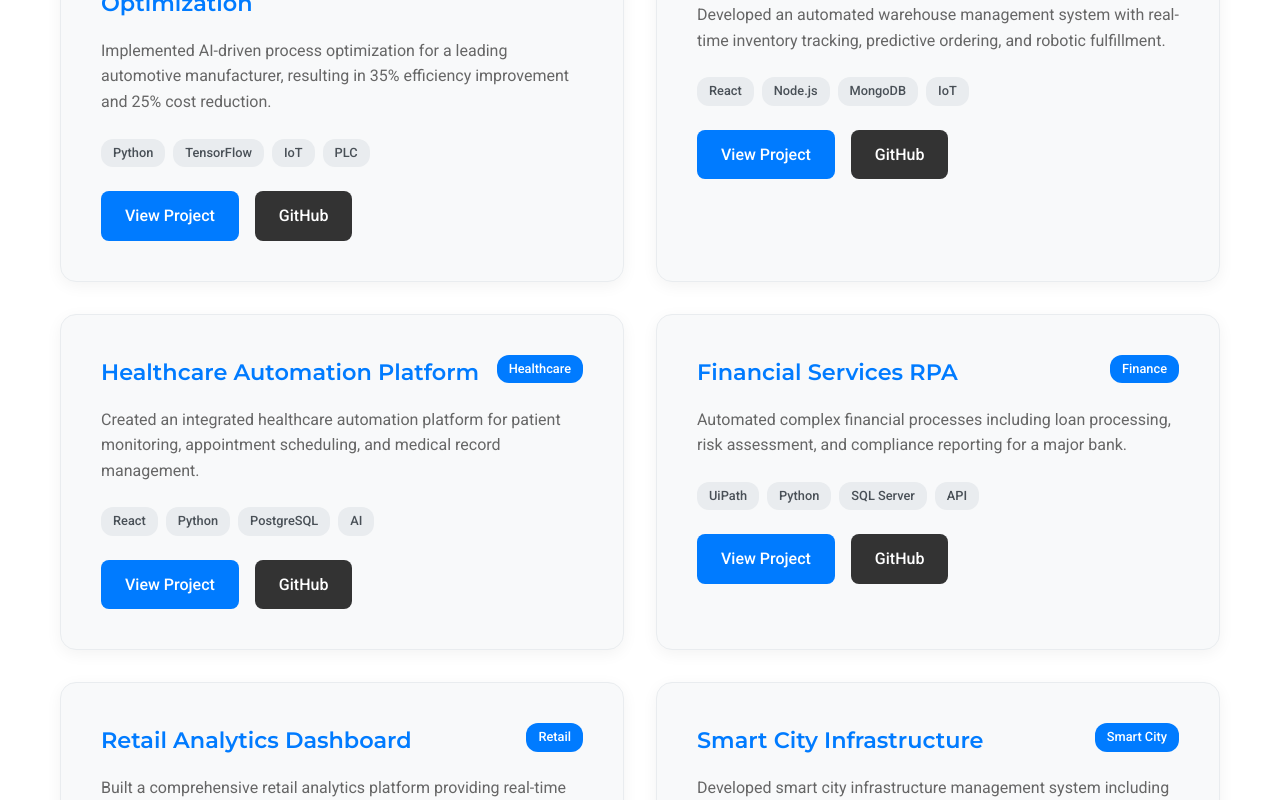
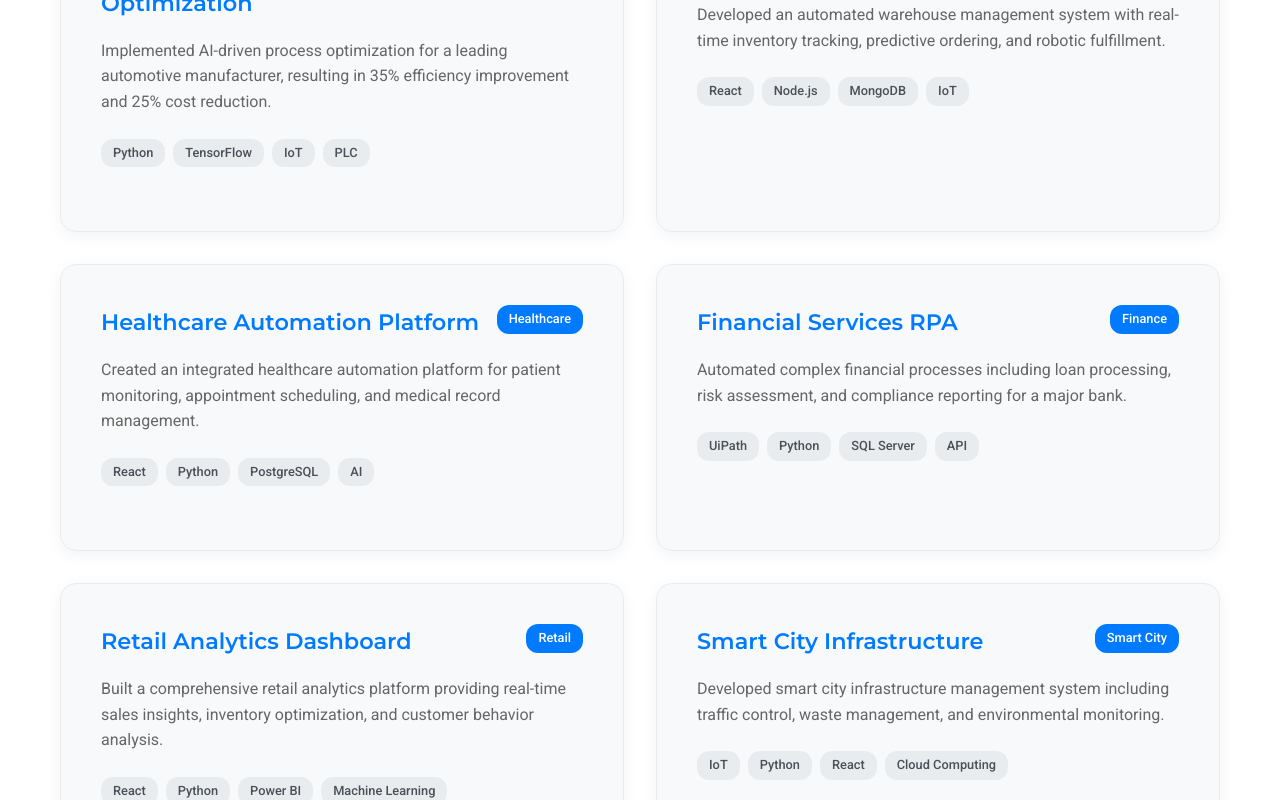
Before and after one commit to OmShrikhande/Eistatech-Site, a React (Vite) app: page /portfolio in a window 1280 px wide. Shown: the part 2180-2980 px from the top of the page. Built offline with nearby package versions, Linux system fonts and the light colour scheme.

Commit message:
update portfoilo page

```diff
--- a/src/pages/Portfolio.css
+++ b/src/pages/Portfolio.css
@@ -173,40 +173,7 @@
   font-weight: 500;
 }
 
-.project-links {
-  display: flex;
-  gap: 1rem;
-}
 
-.project-link, .github-link {
-  display: inline-flex;
-  align-items: center;
-  padding: 0.75rem 1.5rem;
-  border-radius: 8px;
-  text-decoration: none;
-  font-weight: 500;
-  transition: all 0.3s ease;
-}
-
-.project-link {
-  background: #007bff;
-  color: #fff;
-}
-
-.project-link:hover {
-  background: #0056b3;
-  transform: translateY(-2px);
-}
-
-.github-link {
-  background: #333;
-  color: #fff;
-}
-
-.github-link:hover {
-  background: #24292e;
-  transform: translateY(-2px);
-}
 
 /* Stats Section */
 .portfolio-stats {
@@ -289,7 +256,5 @@
     margin-bottom: 0.5rem;
   }
 
-  .project-links {
-    flex-direction: column;
-  }
+
 }
--- a/src/pages/Portfolio.jsx
+++ b/src/pages/Portfolio.jsx
@@ -57,8 +57,8 @@ const Portfolio = () => {
       name: 'Manufacturing Process Optimization',
       description: 'Implemented AI-driven process optimization for a leading automotive manufacturer, resulting in 35% efficiency improvement and 25% cost reduction.',
       technologies: ['Python', 'TensorFlow', 'IoT', 'PLC'],
-      link: '#',
-      github: 'https://github.com/omshrikhande/manufacturing-opt',
+      // link: '#',
+      // github: 'https://github.com/omshrikhande/manufacturing-opt',
       category: 'Industrial'
     },
     {
@@ -161,14 +161,7 @@ const Portfolio = () => {
                     <span key={index} className="tech-tag">{tech}</span>
                   ))}
                 </div>
-                <div className="project-links">
-                  <a href={project.link} target="_blank" rel="noopener noreferrer" className="project-link">
-                    <span>View Project</span>
-                  </a>
-                  <a href={project.github} target="_blank" rel="noopener noreferrer" className="github-link">
-                    <span>GitHub</span>
-                  </a>
-                </div>
+
               </div>
             ))}
           </div>
```
